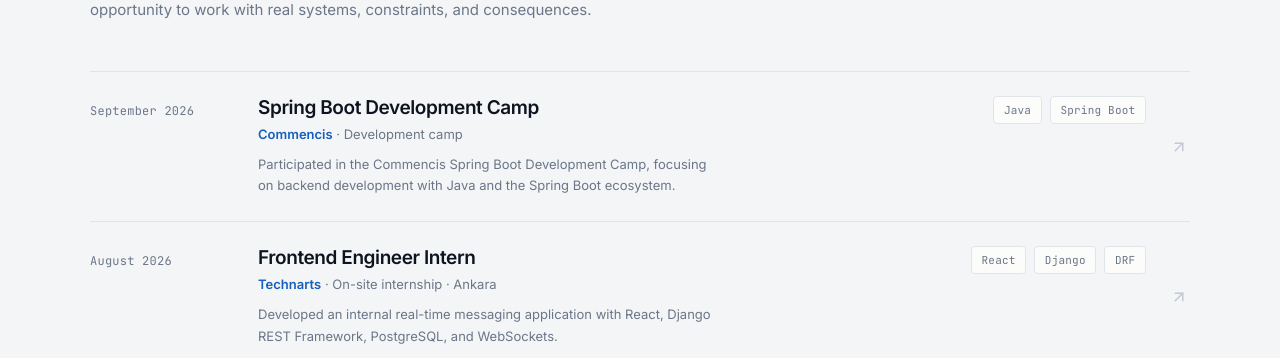
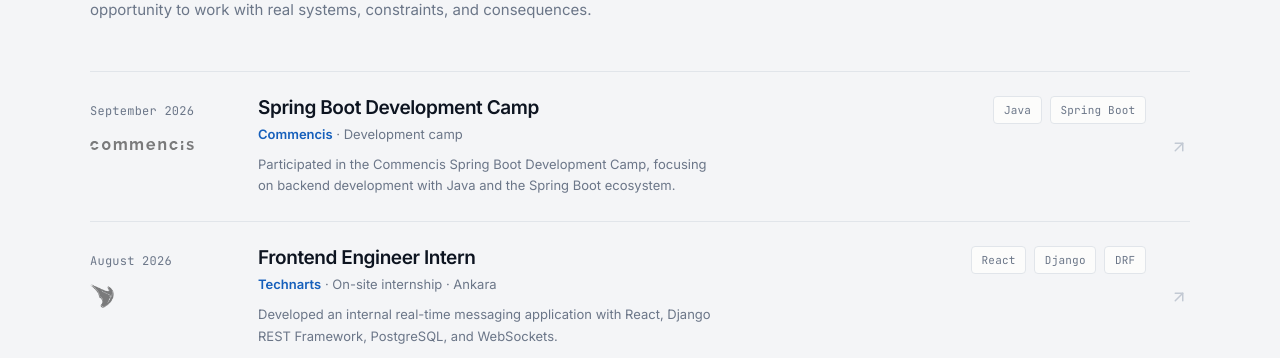
Before and after one commit to MertAltn1/MertAltn1.github.io, a React (Vite) app: page /#/ in a window 1280 px wide. Shown: the part 1680-2038 px from the top of the page. Built offline with nearby package versions, Linux system fonts and the light colour scheme.

Commit message:
Update portfolio

```diff
--- a/src/data/experiences.js
+++ b/src/data/experiences.js
@@ -5,6 +5,7 @@ export const experiences = [
     company: 'Commencis',
     role: 'Spring Boot Development Camp',
     period: 'September 2026',
+    logo: '/logos/commencis.svg',
     type: 'Development camp',
     featured: true,
     summary: 'Participated in the Commencis Spring Boot Development Camp, focusing on backend development with Java and the Spring Boot ecosystem.',
@@ -19,6 +20,7 @@ export const experiences = [
     company: 'Technarts',
     role: 'Frontend Engineer Intern',
     period: 'August 2026',
+    logo: '/logos/technarts.png',
     location: 'Ankara',
     type: 'On-site internship',
     featured: true,
```
Also changed, not shown: public/logos/commencis.svg (added), public/logos/technarts.png (added).
